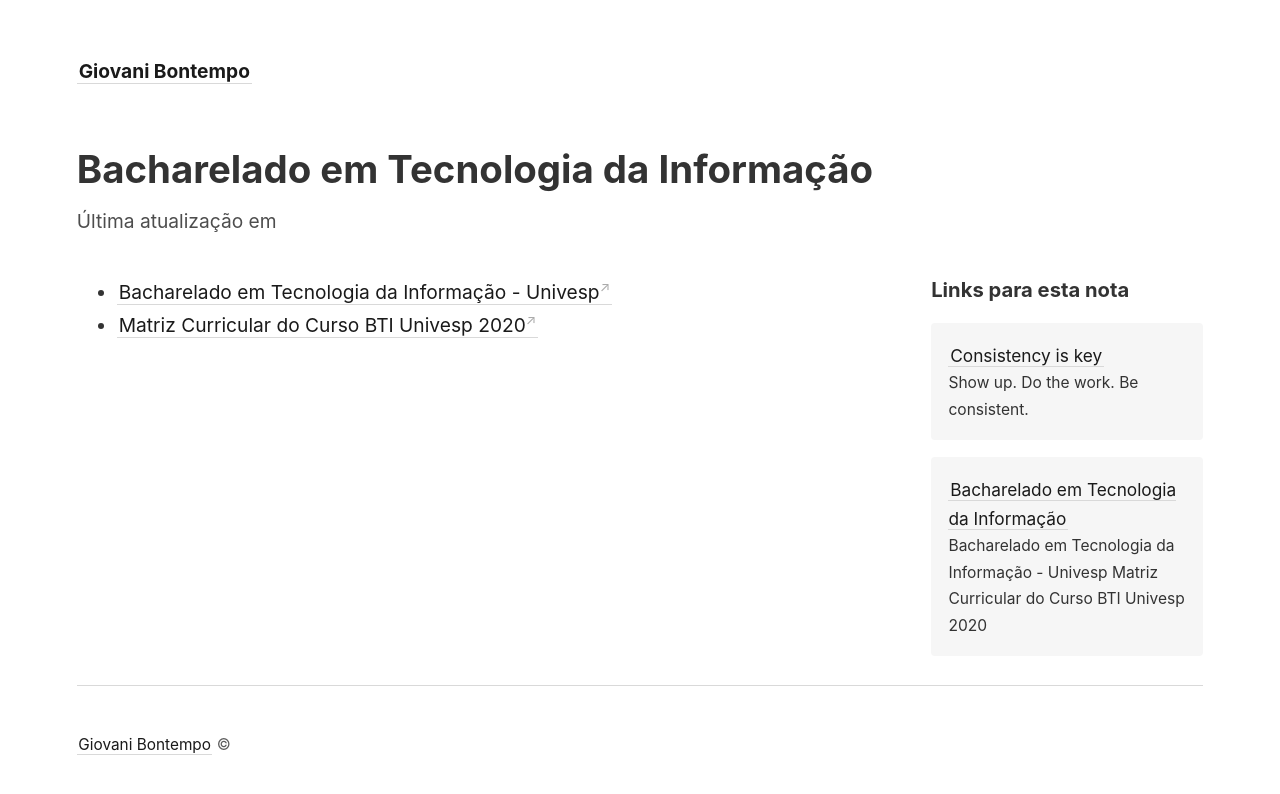
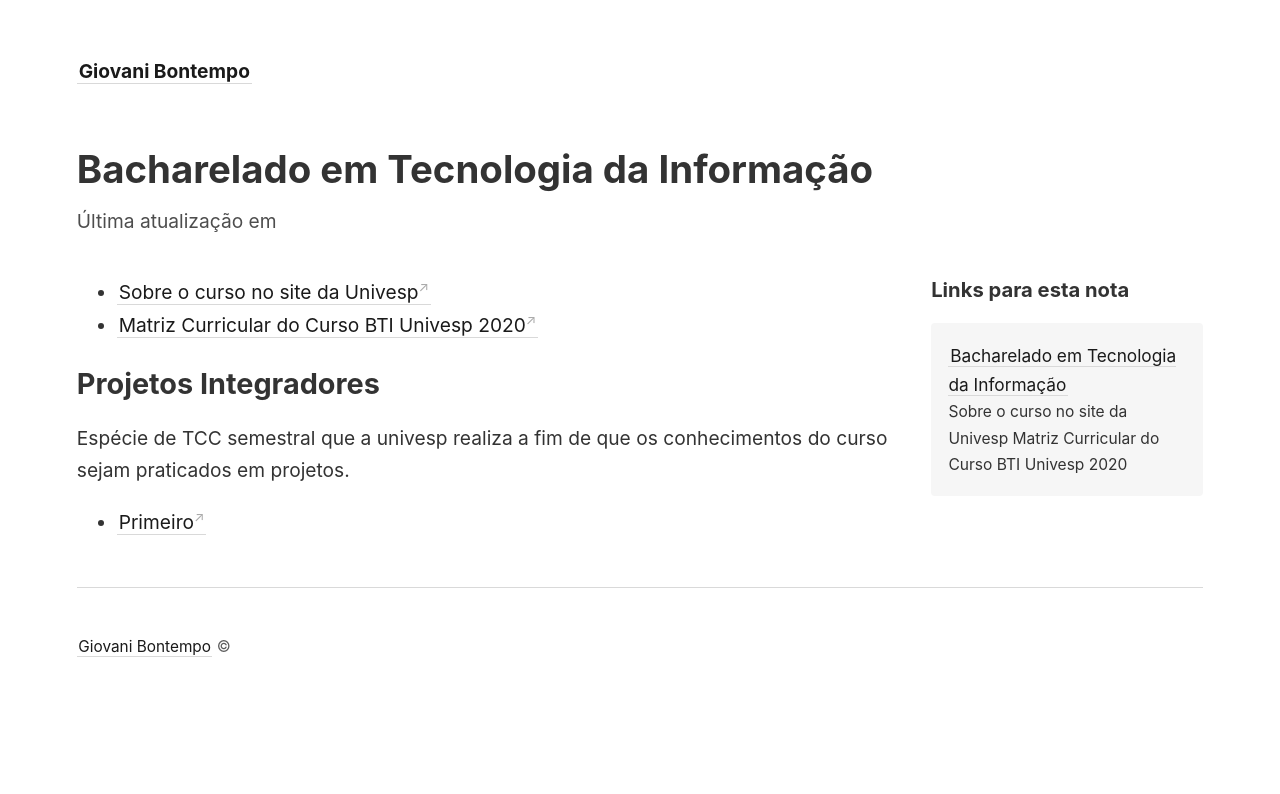
Before and after one commit to gio-bon/MyDigitalGarden, a Jekyll site: the page built from _notes/univesp.md, in a window 1280 px wide. Shown: the top 794 px of the page. Built offline with Jekyll 4.4.1, drawn with Linux system fonts in a browser that asks for light colours.

Commit message:
remove pages e PI1

```diff
--- a/_notes/consistency.md
+++ /dev/null
@@ -1,10 +0,0 @@
----
-title: Consistency is key
----
-
-Show up. Do the work. Be consistent.
-
-Then go take a look at the [[Your first note|first note]].
-
-
-[[Bacharelado em Tecnologia da Informação]]
--- a/_notes/univesp.md
+++ b/_notes/univesp.md
@@ -2,5 +2,10 @@
 title: Bacharelado em Tecnologia da Informação
 ---
 
-- [Bacharelado em Tecnologia da Informação - Univesp](https://univesp.br/cursos/bacharel-em-tecnologia-da-informacao)
+- [Sobre o curso no site da Univesp](https://univesp.br/cursos/bacharel-em-tecnologia-da-informacao)
 - [Matriz Curricular do Curso BTI Univesp 2020](https://drive.google.com/file/d/1sitBLgpysXqR9kZdLSbytPK36x7Y79Bf/view?usp=sharing)
+
+## Projetos Integradores
+Espécie de TCC semestral que a univesp realiza a fim de que os conhecimentos do curso sejam praticados em projetos.
+
+- [Primeiro](https://drive.google.com/file/d/1vydhgBVcLpImW85Vqx1ljNL3j622XQ04/view?usp=sharing)
```
Also changed, not shown: _notes/cats.md (deleted, +0 -21 lines), _notes/move your body every day.md (deleted, +0 -11 lines), _notes/your-first-note.md (deleted, +0 -104 lines), _pages/index.md (+1 -1 lines).
